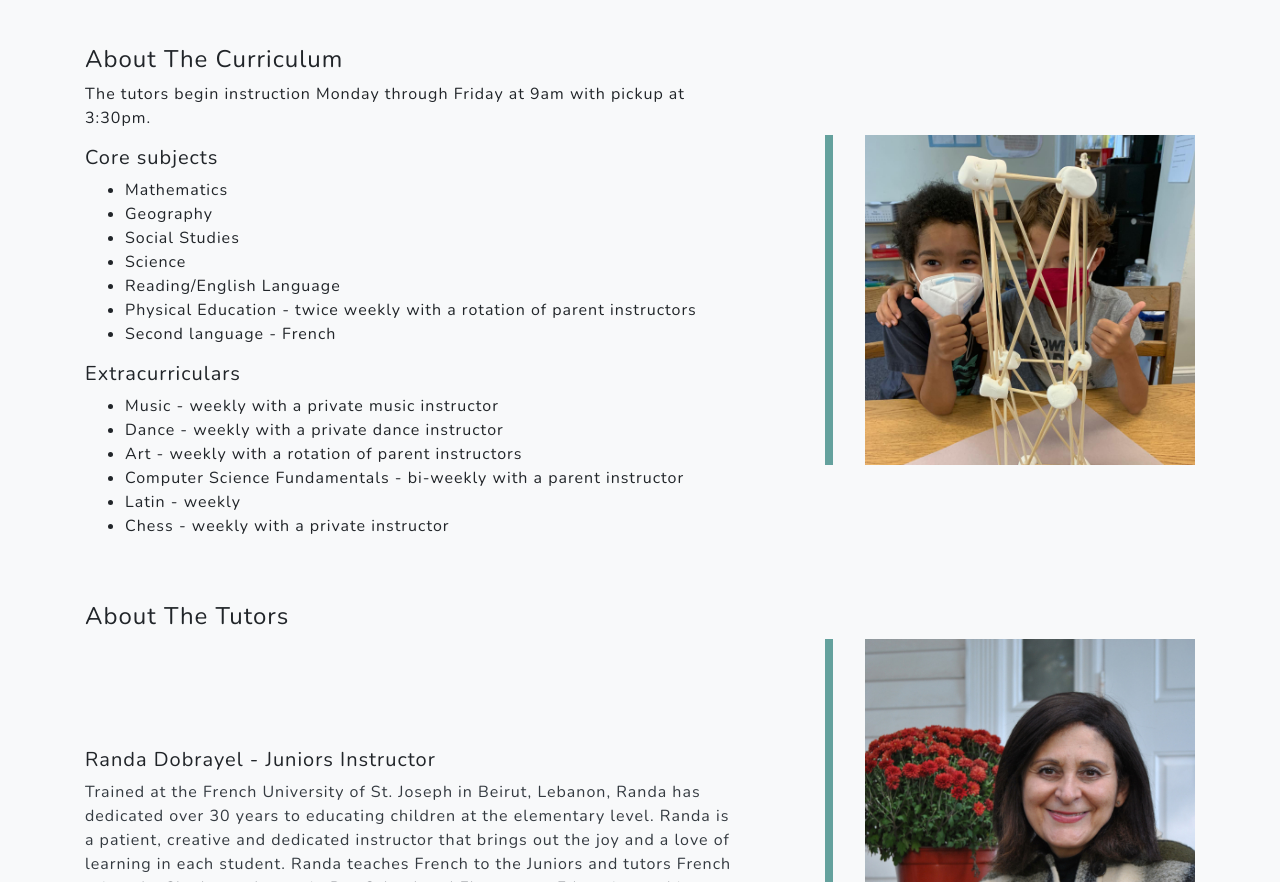
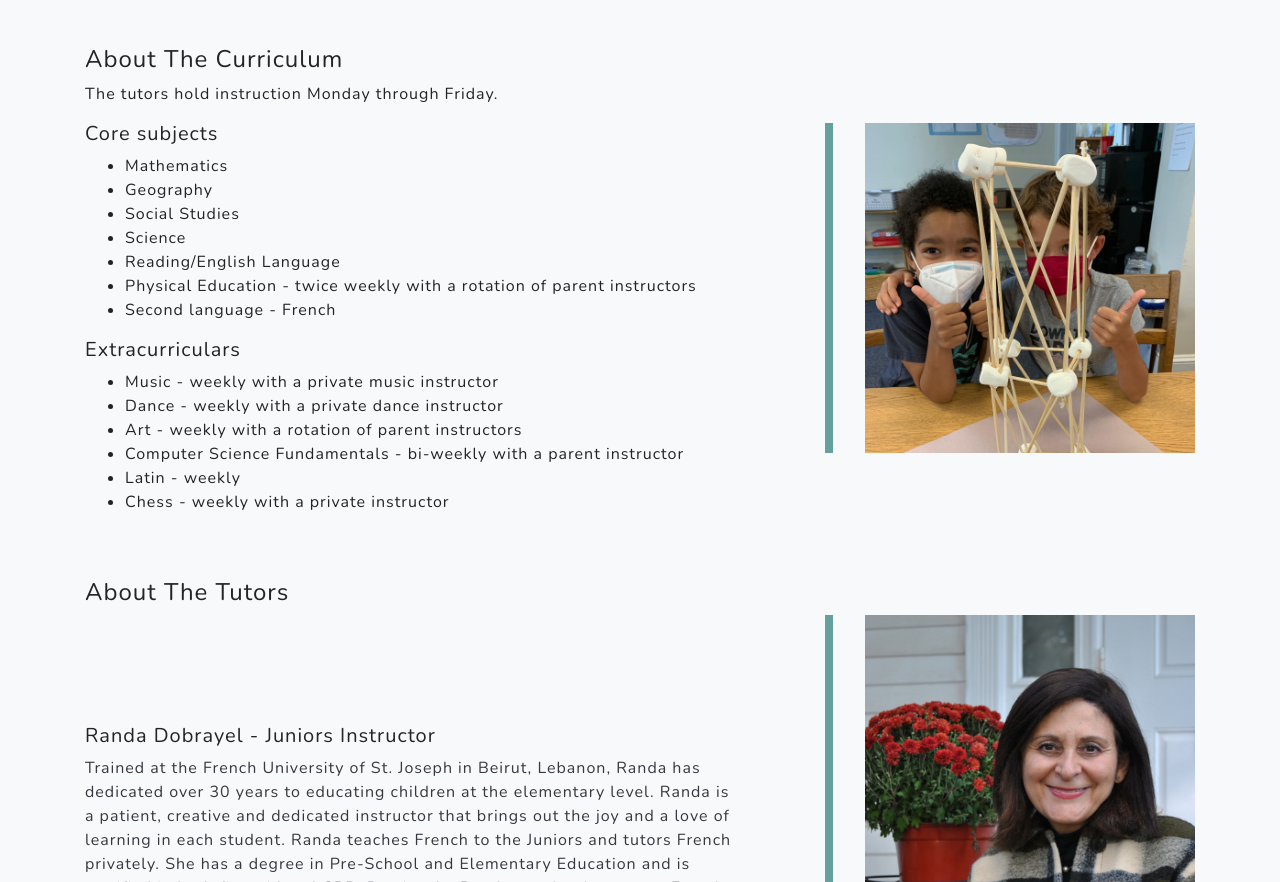
Before and after one commit to dshermanyc/gatsby-my-montessori-site, a Gatsby site: page / in a window 1280 px wide. Shown: the part 1831-2713 px from the top of the page. Built offline with nearby package versions, Linux system fonts and the light colour scheme; Gatsby itself is replaced by a stand-in of ours.

Commit message:
must remove start end time

```diff
--- a/src/pages/index.js
+++ b/src/pages/index.js
@@ -69,7 +69,7 @@ const IndexPage = () => (
         <div className="row align-items-center no-gutters mb-5">
           <div className="col-md-7">
               <h4>About The Curriculum</h4>
-              <p>The tutors begin instruction Monday through Friday at 9am with pickup at 3:30pm.
+              <p>The tutors hold instruction Monday through Friday.
               </p>
               <h5>Core subjects</h5>
               <ul><li>Mathematics</li><li>Geography</li><li>Social Studies</li><li>Science</li><li>Reading/English Language</li><li>Physical Education - twice weekly with a rotation of parent instructors</li><li>Second language - French</li></ul>
```
